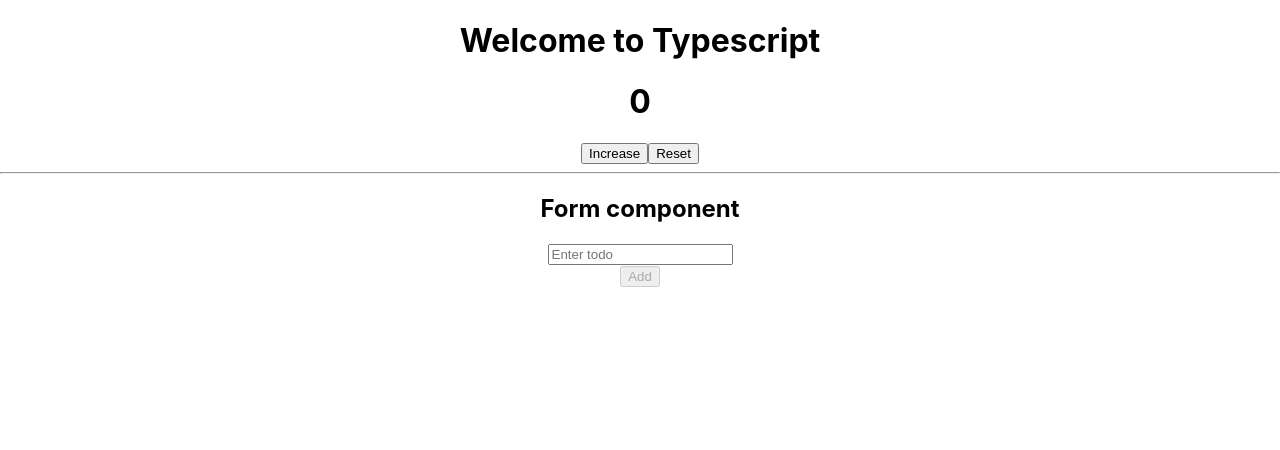
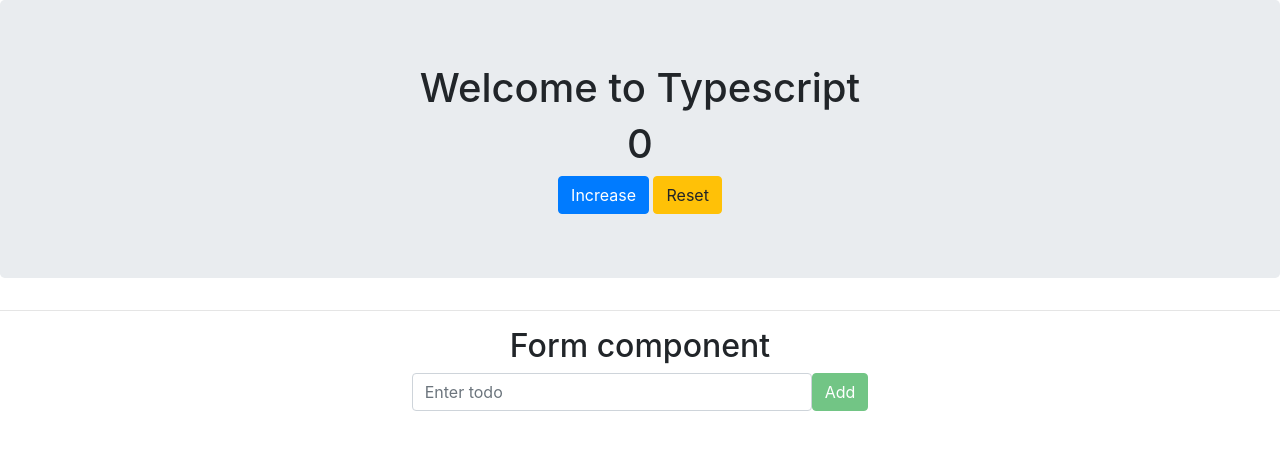
Before and after one commit to prabeen04/react-typescript, a React (Create React App) app: page / in a window 1280 px wide. Shown: the top 450 px of the page. Built offline with nearby package versions, Linux system fonts and the light colour scheme.

Commit message:
bootstrap style added

```diff
--- a/public/index.html
+++ b/public/index.html
@@ -13,6 +13,7 @@
       homescreen on Android. See https://developers.google.com/web/fundamentals/web-app-manifest/
     -->
     <link rel="manifest" href="%PUBLIC_URL%/manifest.json" />
+    <link rel="stylesheet" href="https://stackpath.bootstrapcdn.com/bootstrap/4.1.3/css/bootstrap.min.css" integrity="sha384-MCw98/SFnGE8fJT3GXwEOngsV7Zt27NXFoaoApmYm81iuXoPkFOJwJ8ERdknLPMO" crossorigin="anonymous">
     <!--
       Notice the use of %PUBLIC_URL% in the tags above.
       It will be replaced with the URL of the `public` folder during the build.
--- a/src/Component/Counter/Counter.tsx
+++ b/src/Component/Counter/Counter.tsx
@@ -6,11 +6,11 @@ const Counter: React.SFC<ICountProps> = (props: ICountProps) => {
     const [count, setCount] = React.useState(0);
     const { title } = props;
     return (
-        <div>
+        <div className='jumbotron'>
             <h1>{title}</h1>
             <h1>{count}</h1>
-            <button onClick={() => setCount(count + 1)}>Increase</button>
-            <button onClick={() => setCount(0)}>Reset</button>
+            <button className='btn btn-primary' onClick={() => setCount(count + 1)}>Increase</button>&nbsp;
+            <button className='btn btn-warning' onClick={() => setCount(0)}>Reset</button>
         </div>
     )
 }
--- a/src/Component/Form/Form.tsx
+++ b/src/Component/Form/Form.tsx
@@ -30,13 +30,17 @@ export default function Form(): JSX.Element {
         <>
             <h2>Form component</h2>
             <form onSubmit={handleSubmit}>
+                <div style={{ display: 'flex', alignItems: 'center', justifyContent: 'center' }}>
                     <TextInput
                         name='todo'
                         placeholder='Enter todo'
                         onChange={handleChange}
                         value={todo}
+                        className='form-control'
+                        style={{width: 400}}
                     />
-                <button disabled={!todo}>Add</button>
+                    <button className='btn btn-success' disabled={!todo}>Add</button>
+                </div>
                 <TodoList todos={todos} deleteTodo={deleteTodo} />
             </form>
         </>
--- a/src/Component/Form/TextInput.tsx
+++ b/src/Component/Form/TextInput.tsx
@@ -5,17 +5,20 @@ interface ITextInputProps {
     name: string;
     onChange: (event: React.ChangeEvent<HTMLInputElement>) => void;
     placeholder?: string;
+    className?: string
+    style?: object
 }
 export default function TextInput(props: ITextInputProps) {
-    const { value, placeholder, onChange } = props;
+    const { value, placeholder, onChange, ...rest } = props;
     return (
-        <div>
+        <>
             <input
                 name={name}
                 value={value}
                 placeholder={placeholder}
                 onChange={onChange}
+                {...rest}
             />
-        </div>
+        </>
     )
 }
```
Lines whose indentation alone changed are shown as unchanged.
